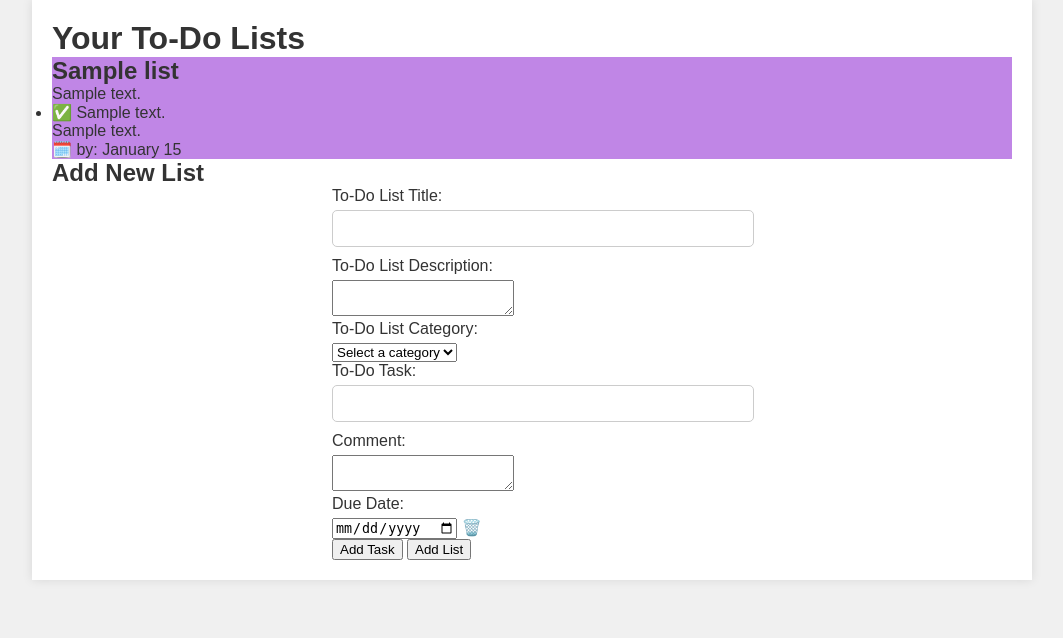
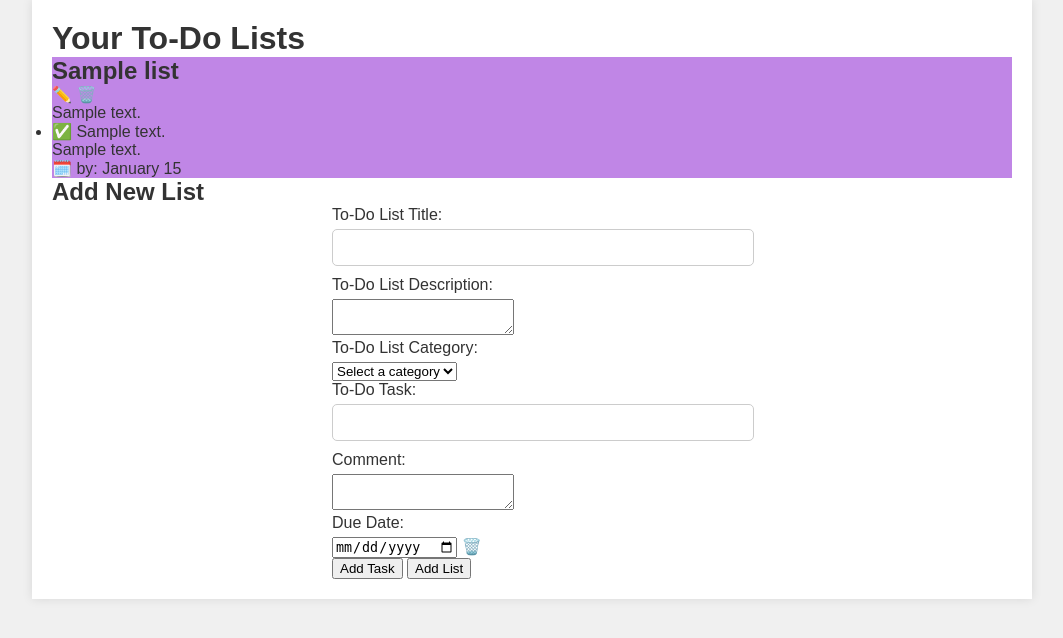
Before and after one commit to assemanur/dodone, a Flask app: page /view_lists in a window 1280 px wide. Shown: the top 638 px of the page, without its empty margins (108-1171 px from the left). Run offline with Flask 3, Linux system fonts and the light colour scheme; the visitor is signed in with stand-in values (Sample User, id 1); tables that the repository leaves empty hold one stand-in row (values such as "Sample post").

Commit message:
added script to delete the list, link to edit lists

```diff
--- a/templates/view_lists.html
+++ b/templates/view_lists.html
@@ -7,7 +7,7 @@ View Lists
 {% block head %}
 
 <style>
-.status-button, .remove_task {
+.status-button, .remove_task, .delete-button {
     cursor: pointer;
     font-weight: bold;
 }
@@ -52,7 +52,10 @@ function updateStatus(itemId) {
             %}
 
             <div class="todo-list-card" style="background-color: {{ card_background_color }};">
+                <!-- Edit and Delete Buttons -->
                 <h2>{{ todo_list.title }}</h2>
+                <a href="{{ url_for('list_details', list_id=todo_list.id) }}" class="edit-button">✏️</a>
+                <span class="delete-button" role="button" data-list-id="{{ todo_list.id }}">🗑️</span>
                 <p>{{ todo_list.description }}</p>
 
                 <ul>
@@ -121,7 +124,7 @@ function updateStatus(itemId) {
         </form>
     </div>
 
-    <!-- AJAX script to add a task-->
+    <!-- AJAX script to add a task in the new to-do list form -->
     <script>
         $(document).ready(function() {
             $('#add_task').click(function(e) {
@@ -131,6 +134,7 @@ function updateStatus(itemId) {
         });
     </script>
 
+    <!-- AJAX script to remove a task from the new to-do list form -->
     <script>
         document.addEventListener('DOMContentLoaded', function() {
             const todoTasksContainer = document.getElementById('todo_tasks');
@@ -144,5 +148,27 @@ function updateStatus(itemId) {
     });
     </script>
 
+    <!-- AJAX script to delete the to-do list-->
+    <script>
+        $(document).ready(function() {
+            $('.delete-button').click(function() {
+                var listId = $(this).data('list-id');
+                if(confirm('Are you sure you want to delete this list?')) {
+                    $.ajax({
+                        url: '/delete_list/' + listId,
+                        type: 'POST',
+                        // Handle success and failure
+                        success: function(response) {
+                            // Remove the list from the UI or redirect
+                        },
+                        error: function() {
+                            alert('Error deleting list.');
+                        }
+                    });
+                }
+            });
+        });
+    </script>
+
 </div>
 {% endblock %}
```
